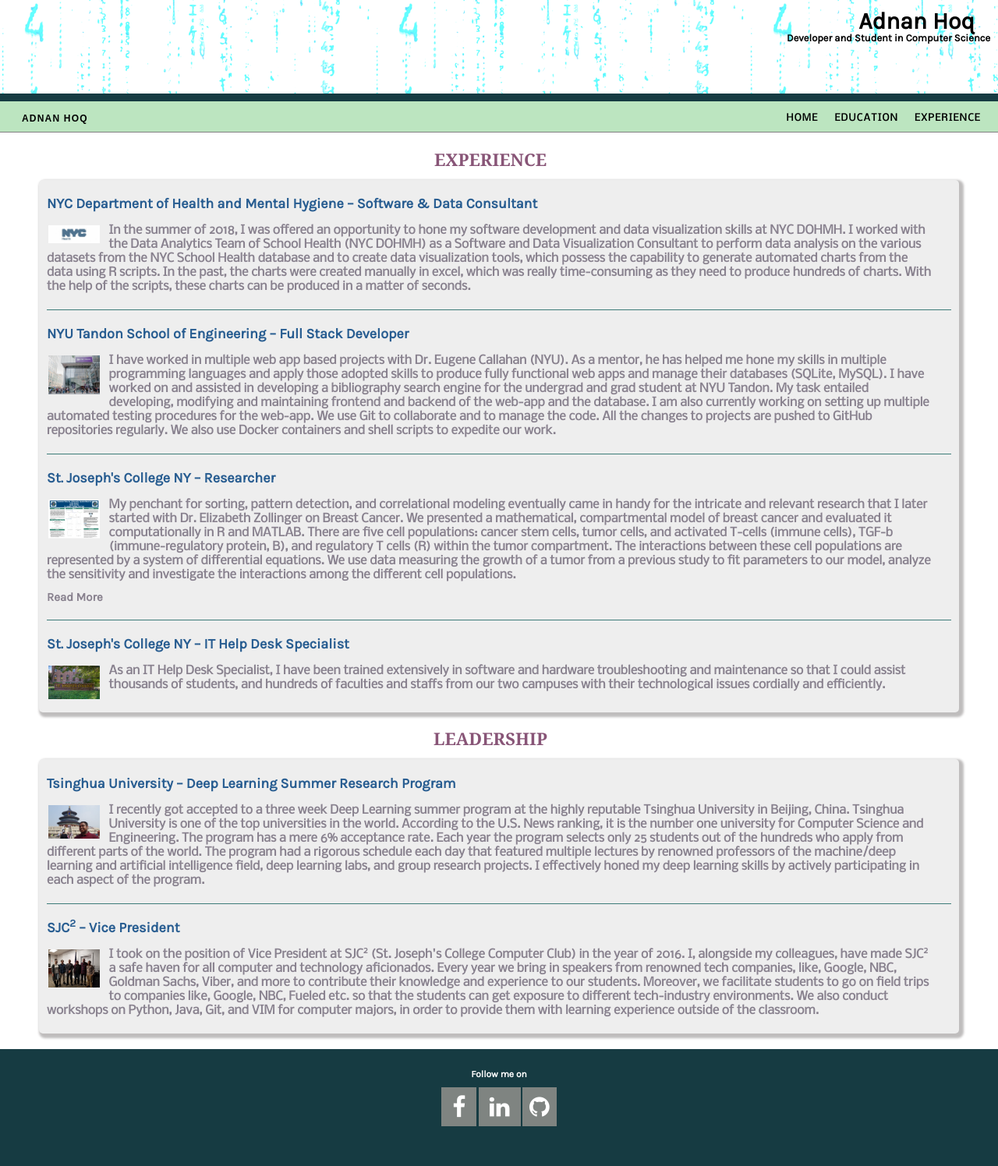
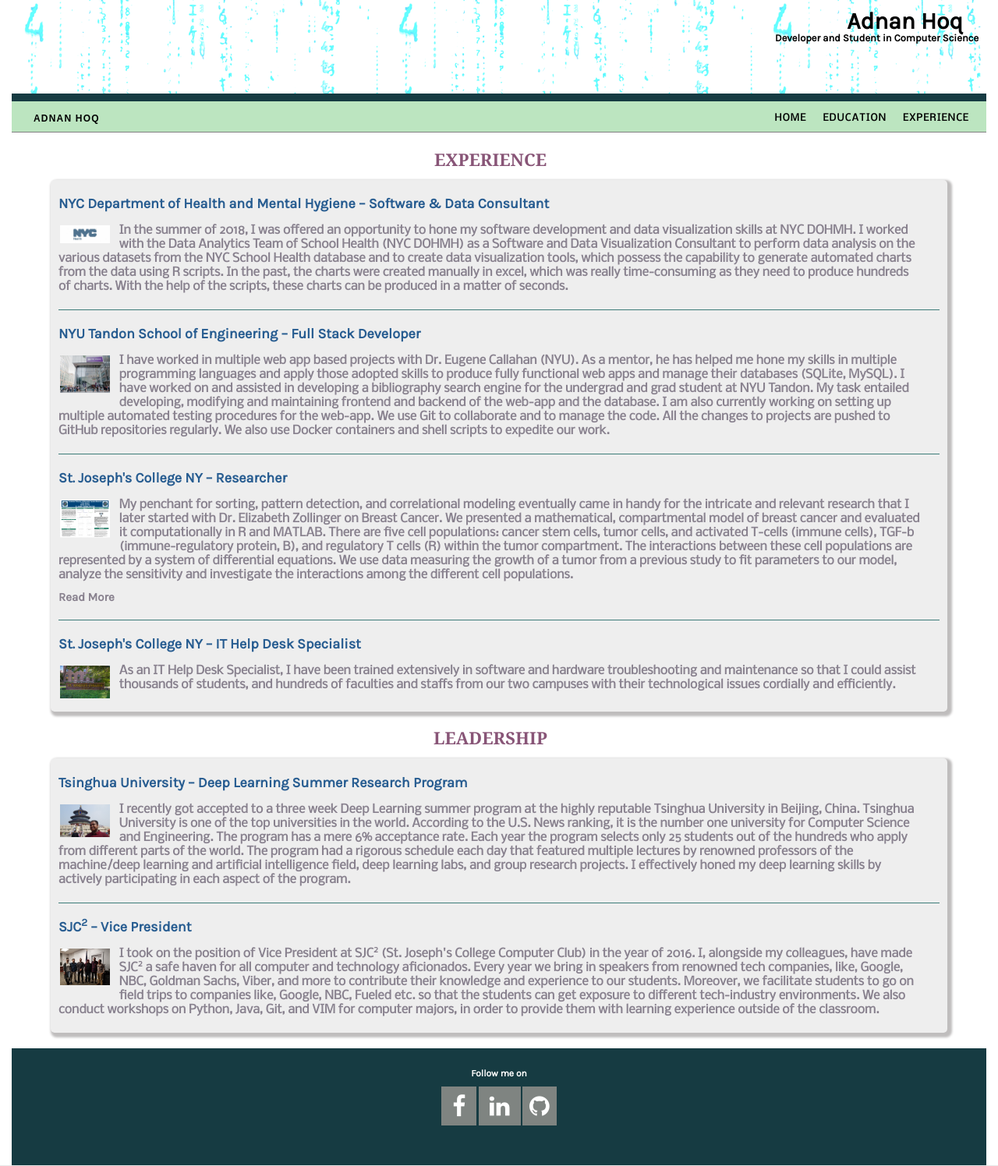
Before and after one commit to Ahoq/new_site, a Django app: page /email/ in a window 1280 px wide. Shown: the whole page at 78% size. Run offline with Django 3.2, Linux system fonts and the light colour scheme; some libraries are stand-ins or nearby versions; some web fonts are replaced.

Commit message:
Update style.css

```diff
--- a/aweb/website/static/website/style.css
+++ b/aweb/website/static/website/style.css
@@ -14,7 +14,7 @@
     padding: 0;
     font-size: 100%;
     color: #000;
-    width: 100%;
+    width: 125em;
 
 
     font-family: 'Poppins', sans-serif;
```
